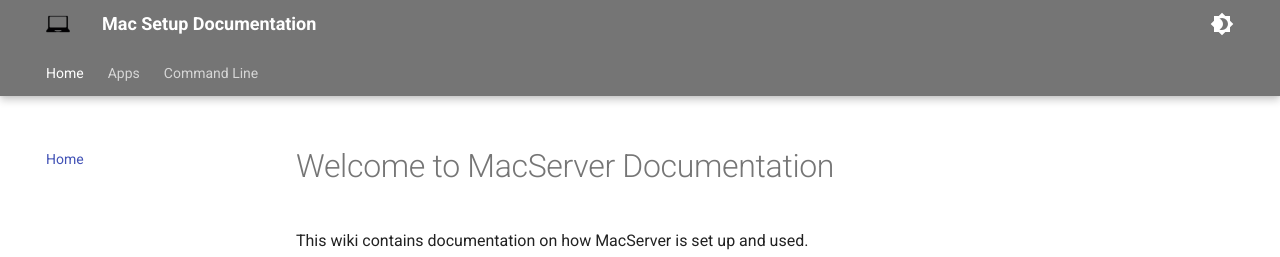
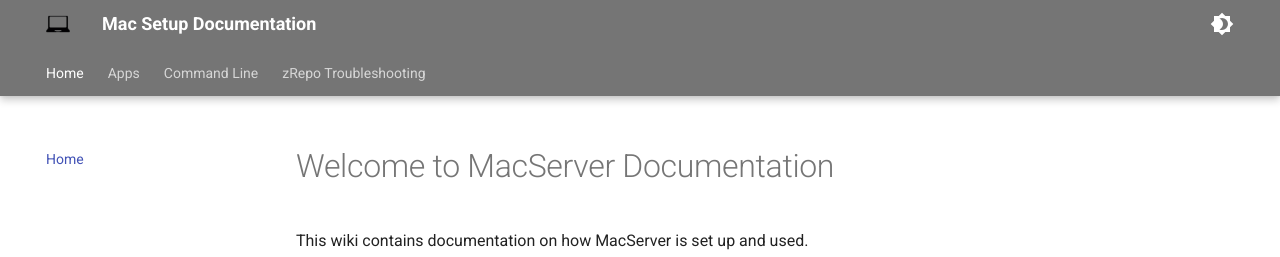
Before and after one commit to AndrewBreyen/mac-setup, an MkDocs documentation site: the page built from docs/index.md, in a window 1280 px wide. Shown: the top 257 px of the page. Built offline with MkDocs 1.6.1 and Material for MkDocs 9.7.7, drawn with Linux system fonts in a browser that asks for light colours.

Commit message:
setup launch force quit

```diff
--- a/mkdocs.yml
+++ b/mkdocs.yml
@@ -6,6 +6,8 @@ nav:
       - 'VMWare Fusion': 'apps/vmware-fusion.md'
     - Command Line:
       - 'Command Line': 'setup/commandline.md'
+    - zRepo Troubleshooting:
+      - 'Repo Troubleshooting': 'setup/repo-troubleshooting.md'
 theme:
   name: material
   logo: img/laptop.png
```
Also changed, not shown: 4 other files.
